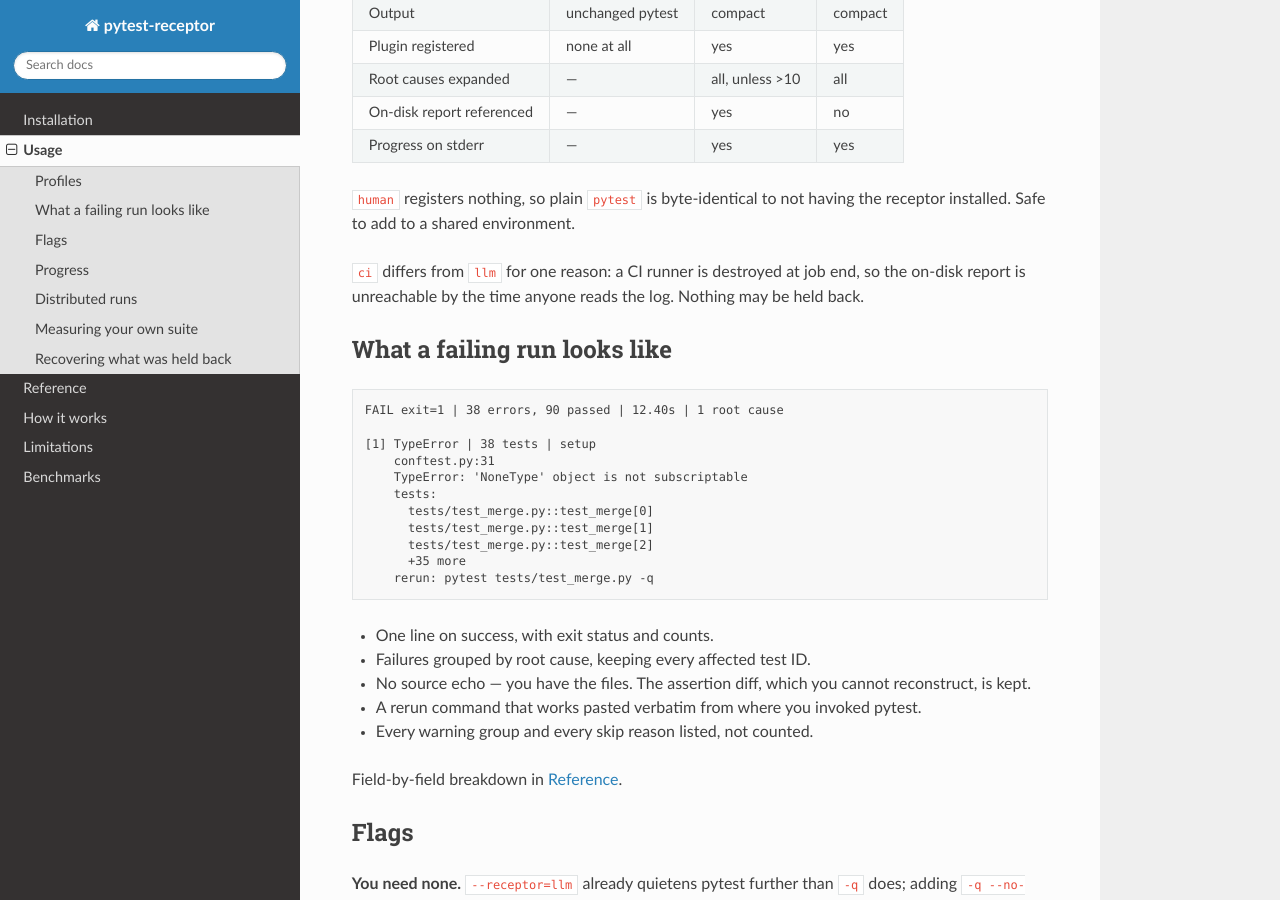
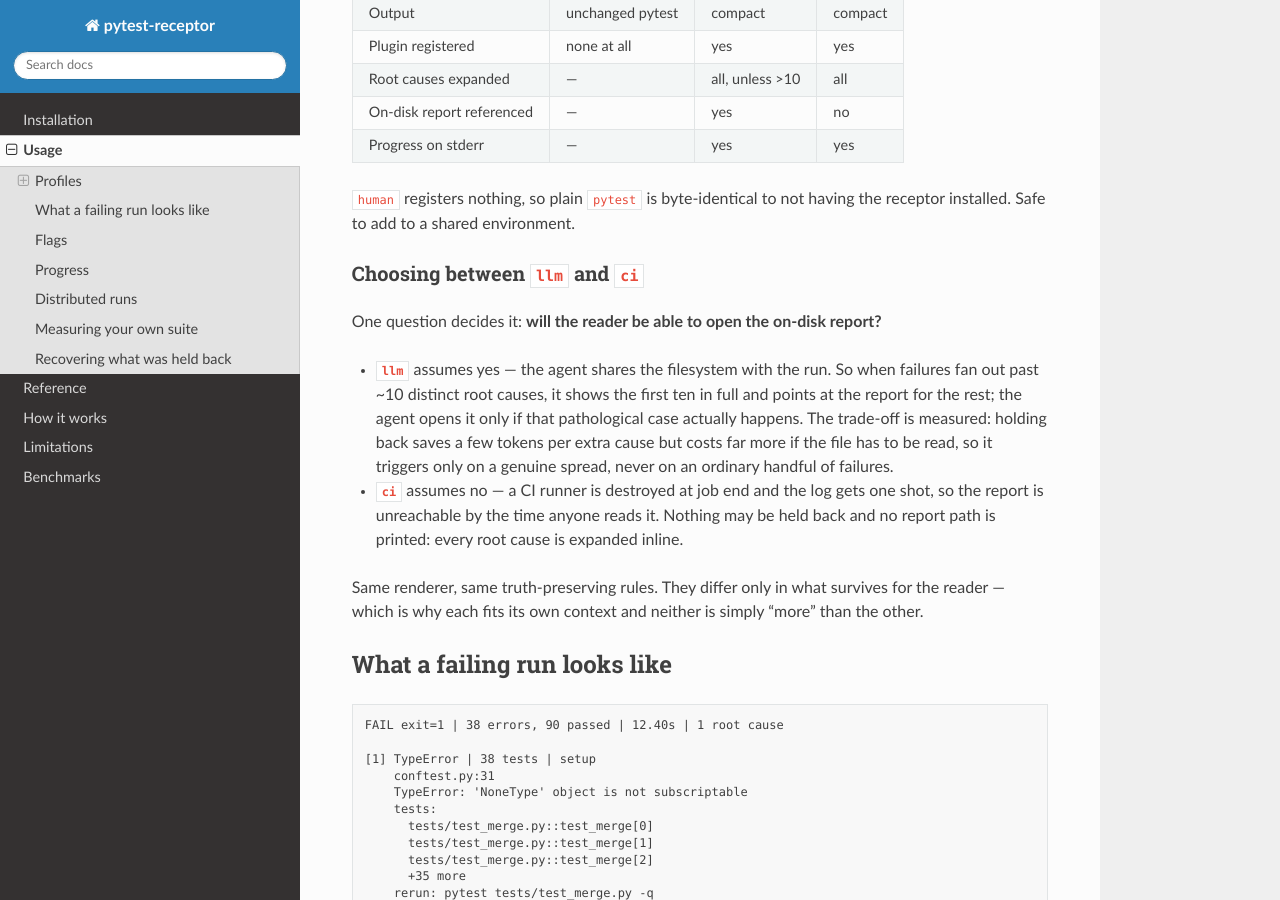
Before and after one commit to uibcdf/pytest-receptor, a Sphinx documentation site: the page built from docs/usage.md, in a window 1280 px wide and 900 px high, scrolled down 425 px. Built offline with Sphinx 7.4.7 and the Read the Docs theme 3.1.0, drawn with Linux system fonts in a browser that asks for light colours.

Commit message:
Document why llm and ci are distinct, not one "more" than the other
The mechanical difference between the two compact profiles was documented, but
the reasoning that makes each pertinent was thin and asymmetric: only ci's
rationale was stated, so a reader could conclude ci is strictly safer and ask why
llm exists at all.

Explain both halves around one decision -- can the reader open the on-disk
report? llm assumes yes and holds back only a pathological spread of root causes
(>10), pointing at the report for the rest; ci assumes no, because a CI log gets
one shot and the runner is gone, so nothing is held back and no path is printed.
Add the measured trade-off behind the threshold, a clear choose-this-when rule,
and the note that neither is simply "more" than the other. Applied to the README,
the usage guide (new subsection), and the reference table rows, which now link to
the explanation.

```diff
--- a/docs/usage.md
+++ b/docs/usage.md
@@ -23,9 +23,24 @@
 `human` registers nothing, so plain `pytest` is byte-identical to not having the
 receptor installed. Safe to add to a shared environment.
 
-`ci` differs from `llm` for one reason: a CI runner is destroyed at job end, so
-the on-disk report is unreachable by the time anyone reads the log. Nothing may
-be held back.
+### Choosing between `llm` and `ci`
+
+One question decides it: **will the reader be able to open the on-disk report?**
+
+- **`llm`** assumes yes — the agent shares the filesystem with the run. So when
+  failures fan out past ~10 distinct root causes, it shows the first ten in full
+  and points at the report for the rest; the agent opens it only if that
+  pathological case actually happens. The trade-off is measured: holding back
+  saves a few tokens per extra cause but costs far more if the file has to be
+  read, so it triggers only on a genuine spread, never on an ordinary handful of
+  failures.
+- **`ci`** assumes no — a CI runner is destroyed at job end and the log gets one
+  shot, so the report is unreachable by the time anyone reads it. Nothing may be
+  held back and no report path is printed: every root cause is expanded inline.
+
+Same renderer, same truth-preserving rules. They differ only in what survives
+for the reader — which is why each fits its own context and neither is simply
+"more" than the other.
 
 ## What a failing run looks like
 
```
Also changed, not shown: README.md (+11 -0 lines), docs/reference.md (+2 -2 lines).
